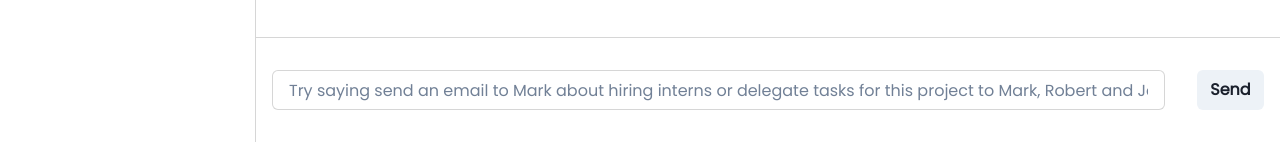
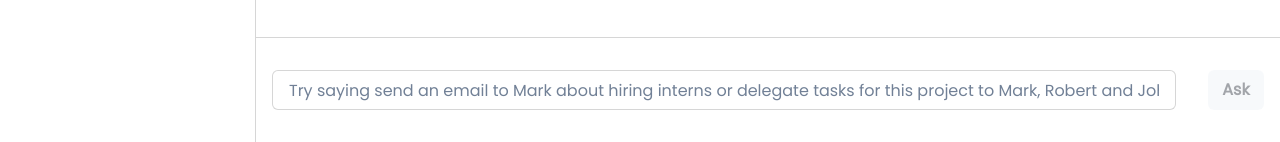
Before and after one commit to HariVP03/lucyai-web, a Next.js app: page /chat in a window 1280 px wide. Shown: the part 658-800 px from the top of the page. Built offline with nearby package versions, Linux system fonts and the light colour scheme; no server answers; sample sign-in values are in the browser's storage.

Commit message:
feat: add chat box

```diff
--- a/src/components/layout/index.tsx
+++ b/src/components/layout/index.tsx
@@ -144,8 +144,6 @@ const NavItem = (props: { icon: any; children: string; route: string }) => {
   const { icon, children, route, ...rest } = props;
   const { route: current, push } = useRouter();
 
-  console.log({ current, route });
-
   return (
     <Flex
       align="center"
--- a/src/pages/chat/index.tsx
+++ b/src/pages/chat/index.tsx
@@ -1,5 +1,6 @@
 import { Layout } from "@/components";
 import { ChatMessage } from "@/components/chat-message";
+import { createAxios } from "@/services/axios";
 import { auth } from "@/services/firebase/config";
 import { Message } from "@/types/messages";
 import { Flex, Input, Button } from "@chakra-ui/react";
@@ -16,6 +17,7 @@ export default function Chat() {
 
   const [messages, setMessages] = useState<Message[]>([]);
   const [input, setInput] = useState<string>("");
+  const [loading, setLoading] = useState<boolean>(false);
 
   const buttonRef = React.useRef<HTMLButtonElement>(null);
   const inputRef = React.useRef<HTMLInputElement>(null);
@@ -31,6 +33,24 @@ export default function Chat() {
         message: input,
       },
     ]);
+
+    setLoading(true);
+
+    createAxios()
+      .post("/", {
+        prompt: input,
+      })
+      .then(({ data }) => {
+        setMessages((prev) => [
+          ...prev,
+          {
+            sender: "bot",
+            message: data.front,
+          },
+        ]);
+
+        setLoading(false);
+      });
 
     setInput("");
   }
@@ -99,8 +119,16 @@ export default function Chat() {
             onChange={(e) => setInput(e.target.value)}
           />
 
-          <Button onClick={onSend} ref={buttonRef} my="auto" mx="4">
-            Send
+          <Button
+            isLoading={loading}
+            loadingText="Getting response..."
+            onClick={onSend}
+            isDisabled={input === ""}
+            ref={buttonRef}
+            my="auto"
+            mx="4"
+          >
+            Ask
           </Button>
         </Flex>
       </Layout>
--- a/src/pages/mentions/index.tsx
+++ b/src/pages/mentions/index.tsx
@@ -11,7 +11,6 @@ import {
   Thead,
   Tr,
 } from "@chakra-ui/react";
-import { onAuthStateChanged } from "firebase/auth";
 import Head from "next/head";
 import React, { useEffect } from "react";
 import { createAxios } from "@/services/axios";
--- a/src/services/axios/index.ts
+++ b/src/services/axios/index.ts
@@ -3,13 +3,16 @@ import { auth } from "../firebase/config";
 
 export function createAxios() {
   const instance = axios.create({
-    baseURL: process.env.API_URL,
+    baseURL: process.env.API_URL || "https://lucyai-api.harivishnu.com",
   });
 
   instance.interceptors.request.use(
     (config) => {
       // Do something before request is sent
       config.headers["user"] = auth.currentUser?.email;
+      config.headers["content-type"] = "application/json";
+      config.headers["accept"] = "application/json";
+
       return config;
     },
     (error) => {
```
